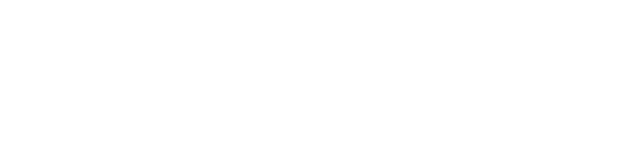
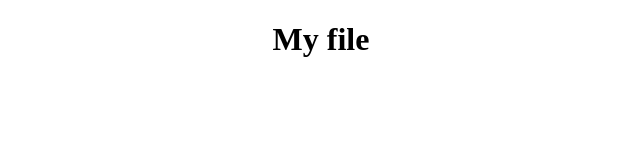
Before and after one commit to HankLiu20/HankLiu20.github.io, a plain HTML site: page index.html in a window 1280 px wide. Shown: the whole page, without its empty margins (319-959 px from the left). Drawn offline with Linux system fonts and the light colour scheme.

Commit message:
Update index.html

```diff
--- a/index.html
+++ b/index.html
@@ -5,6 +5,6 @@
   </head>
 
   <body>
-
+    <center> <h1> My file </h1> </center>
   </body>
 </html>
```
